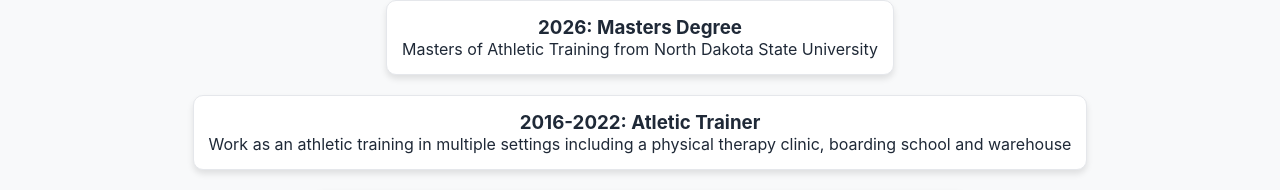
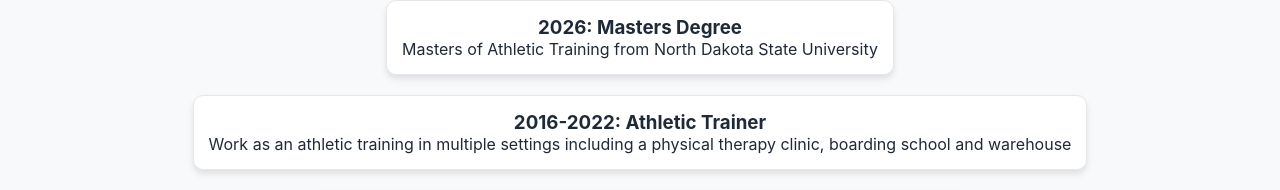
Before and after one commit to msaemrow/mattsaemrow, a Next.js app: page / in a window 1280 px wide. Shown: the part 985-1175 px from the top of the page. Built offline with nearby package versions, Linux system fonts and the light colour scheme.

Commit message:
fixed 2 typos

```diff
--- a/src/app/page.js
+++ b/src/app/page.js
@@ -14,9 +14,9 @@
           with a passion for problem-solving and teamwork. I grew up on a farm,
           where I learned the value of hard work, resilience, and finding
           creative solutions—skills that have shaped my journey from athletic
-          training to safety management and, ultimately, software development,
-          where. I thrive in collaborative environments, embrace challenges head
-          on and am continuously learning to build impactful solutions.
+          training to safety management and, ultimately, software development. I
+          thrive in collaborative environments, embrace challenges head on and
+          am continuously learning to build impactful solutions.
           <br />
           Outside of work, I'm a husband, father, avid angler, fitness
           enthusiast, National Park lover and sports fan. Whether coding,
@@ -60,7 +60,7 @@
           />
           <TimelineItem
             date="2016-2022"
-            title="Atletic Trainer"
+            title="Athletic Trainer"
             description="Work as an athletic training in multiple settings including a physical therapy clinic, boarding school and warehouse"
           />
           <TimelineItem
```
